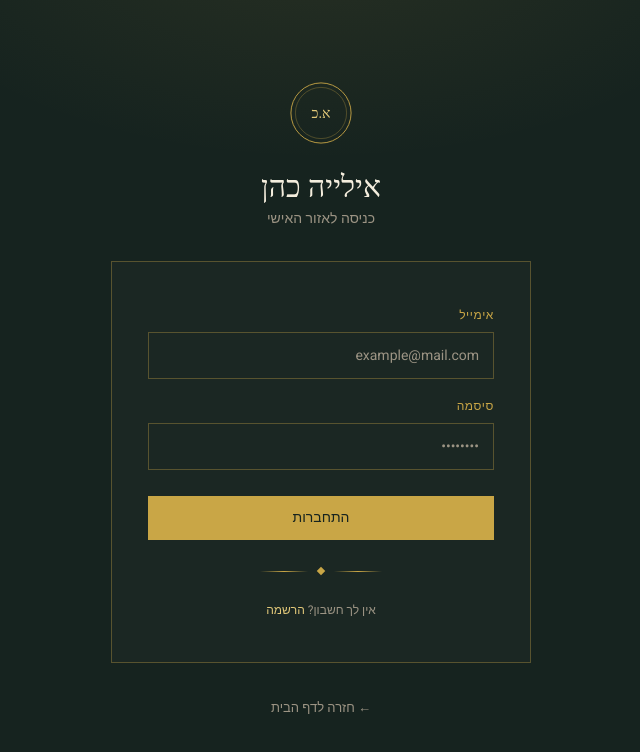
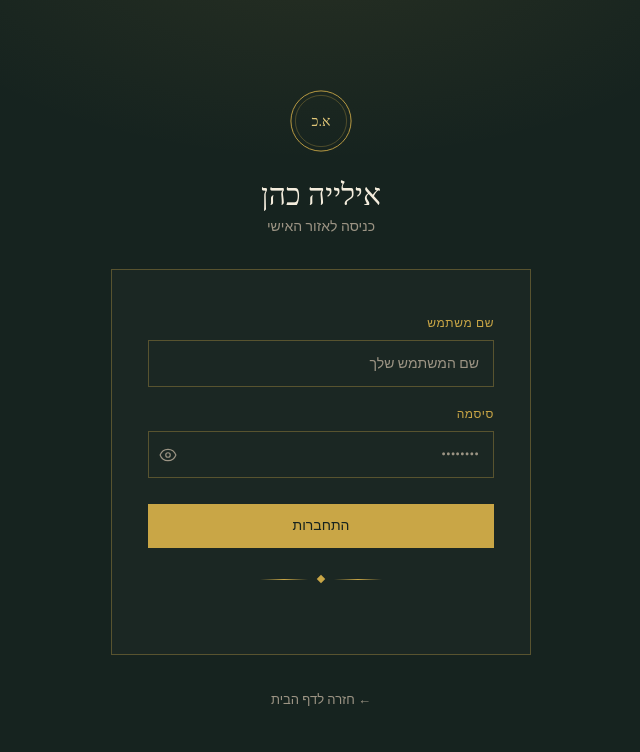
Before and after one commit to ramitaha13/elya_cohn, a React (Vite) app: page /login in a window 1280 px wide. Shown: the top 752 px of the page, without its empty margins (319-959 px from the left). Built offline with nearby package versions, Linux system fonts and the light colour scheme; a web font is replaced by a local one.

Commit message:
first commit

```diff
--- a/src/component/loginpage.jsx
+++ b/src/component/loginpage.jsx
@@ -1,32 +1,35 @@
 import React, { useState } from "react";
 import { Link, useNavigate } from "react-router-dom";
+import { db } from "../firebase"; // התאם את הנתיב למיקום firebase.js שלך
+import { collection, query, where, getDocs } from "firebase/firestore";
 
 /**
  * דף כניסה (Login) — תואם לעיצוב של דף הנחיתה (Parchment / Ink / Gold)
  * ---------------------------------------------------------------
- * הערות שימוש:
- *  1. הקובץ הזה משתמש ב-react-router-dom (Link, useNavigate).
- *     אם הפרויקט שלך לא משתמש ב-react-router, יש להתקין אותו:
- *        npm install react-router-dom
- *     ולהוסיף route בקובץ ה-App שלך, לדוגמה (v6):
+ * ⚠️ אבטחה — קריאה חשובה:
+ * הדף הזה בודק התחברות ע"י שאילתה ישירה לקולקציית "users" ב-Firestore,
+ * משווה username + password כטקסט גלוי (plain text) כפי שנשמרים שם כיום.
  *
- *        import { BrowserRouter, Routes, Route } from "react-router-dom";
- *        import WriterLandingPage from "./WriterLandingPage";
- *        import LoginPage from "./LoginPage";
+ * כדי שזה יעבוד, חוקי האבטחה (Firestore Rules) של קולקציית "users" חייבים
+ * לאפשר קריאה (read/list) ללא התחברות מוקדמת, לדוגמה:
  *
- *        function App() {
- *          return (
- *            <BrowserRouter>
- *              <Routes>
- *                <Route path="/" element={<WriterLandingPage />} />
- *                <Route path="/login" element={<LoginPage />} />
- *              </Routes>
- *            </BrowserRouter>
- *          );
- *        }
+ *   match /databases/{database}/documents {
+ *     match /users/{userId} {
+ *       allow read: if true;   // נדרש כדי שהשאילתה תעבוד מהדפדפן
+ *       allow write: if false; // חוסם כתיבה חופשית
+ *     }
+ *   }
  *
- *  2. handleSubmit כרגע מדמה התחברות (setTimeout). יש לחבר קריאת API אמיתית
- *     לפי שירות האימות שלך (Firebase Auth, Supabase, JWT לבקאנד משלך וכו').
+ * המשמעות בפועל: כל מי שיודע לפתוח את כלי המפתחים בדפדפן (DevTools) ולשלוח
+ * שאילתת Firestore יכול לקרוא את כל קולקציית ה-users, כולל כל הסיסמאות
+ * בטקסט גלוי. זה מתאים לפרויקט אישי/דמו, אבל לא בטוח לסביבת פרודקשן עם
+ * משתמשים אמיתיים. החלופה הבטוחה היא Firebase Authentication, בה הסיסמאות
+ * לא נשמרות בקולקציה רגילה וגם לא נגישות לקריאה. שמרתי על השיטה הזו לפי
+ * בקשתך המפורשת.
+ *
+ * 1. הקובץ הזה משתמש ב-react-router-dom (Link, useNavigate).
+ *    אם הפרויקט שלך לא משתמש ב-react-router, יש להתקין אותו:
+ *       npm install react-router-dom
  */
 
 const BRAND = {
@@ -54,9 +57,10 @@ function Seal({ size = 72 }) {
 
 export default function LoginPage() {
   const navigate = useNavigate();
-  const [form, setForm] = useState({ email: "", password: "" });
+  const [form, setForm] = useState({ username: "", password: "" });
   const [status, setStatus] = useState("idle"); // idle | sending | error
   const [errorMsg, setErrorMsg] = useState("");
+  const [showPassword, setShowPassword] = useState(false);
 
   const handleChange = (e) => {
     const { name, value } = e.target;
@@ -65,32 +69,47 @@ export default function LoginPage() {
 
   const handleSubmit = async (e) => {
     e.preventDefault();
-    if (!form.email.trim() || !form.password.trim()) {
+    if (!form.username.trim() || !form.password.trim()) {
       setStatus("error");
-      setErrorMsg("נא למלא אימייל וסיסמה.");
+      setErrorMsg("נא למלא שם משתמש וסיסמה.");
       return;
     }
     setStatus("sending");
     setErrorMsg("");
 
-    // TODO: כאן יש לחבר התחברות אמיתית. לדוגמה:
-    // try {
-    //   const res = await fetch("https://your-api.example.com/login", {
-    //     method: "POST",
-    //     headers: { "Content-Type": "application/json" },
-    //     body: JSON.stringify(form),
-    //   });
-    //   if (!res.ok) throw new Error("פרטי התחברות שגויים");
-    //   navigate("/dashboard");
-    // } catch (err) {
-    //   setStatus("error");
-    //   setErrorMsg(err.message);
-    // }
+    try {
+      const usersRef = collection(db, "users");
+      const q = query(
+        usersRef,
+        where("username", "==", form.username.trim()),
+        where("password", "==", form.password),
+      );
+      const snapshot = await getDocs(q);
 
-    setTimeout(() => {
+      if (snapshot.empty) {
+        setStatus("error");
+        setErrorMsg("שם משתמש או סיסמה שגויים.");
+        return;
+      }
+
+      // התחברות הצליחה — שומרים פרטי המשתמש המחובר לשימוש מקומי באפליקציה
+      const userDoc = snapshot.docs[0];
+      const userData = { id: userDoc.id, ...userDoc.data() };
+      delete userData.password; // לא שומרים את הסיסמה עצמה ב-localStorage
+      localStorage.setItem("currentUser", JSON.stringify(userData));
+      // שומרים גם בנפרד את השם, לנוחות שימוש מהיר בדפים אחרים (למשל ברכת "שלום X" בדשבורד)
+      localStorage.setItem(
+        "userName",
+        userData.name || userData.username || "",
+      );
+
       setStatus("idle");
       navigate("/dashboard");
-    }, 700);
+    } catch (err) {
+      console.error("שגיאה בהתחברות:", err);
+      setStatus("error");
+      setErrorMsg("אירעה שגיאה בהתחברות. נסו שוב.");
+    }
   };
 
   return (
@@ -186,6 +205,30 @@ export default function LoginPage() {
           background:rgba(201,166,70,0.05);
         }
 
+        .password-wrap{
+          position:relative;
+        }
+        .password-wrap .form-input{
+          padding-left:42px; /* משאיר מקום לכפתור העין מהצד השמאלי, גם ב-RTL */
+        }
+        .toggle-password{
+          position:absolute;
+          top:0;
+          left:0;
+          height:100%;
+          width:40px;
+          display:flex;
+          align-items:center;
+          justify-content:center;
+          background:none;
+          border:none;
+          color:var(--muted);
+          cursor:pointer;
+          padding:0;
+          transition:color .2s ease;
+        }
+        .toggle-password:hover{ color:var(--gold-soft); }
+
         .btn-fill{
           background:var(--gold);
           color:var(--ink);
@@ -224,18 +267,18 @@ export default function LoginPage() {
         <div className="login-panel">
           <form onSubmit={handleSubmit} noValidate>
             <div className="form-row">
-              <label htmlFor="lg-email" className="form-label">
-                אימייל
+              <label htmlFor="lg-username" className="form-label">
+                שם משתמש
               </label>
               <input
-                id="lg-email"
-                name="email"
-                type="email"
-                value={form.email}
+                id="lg-username"
+                name="username"
+                type="text"
+                value={form.username}
                 onChange={handleChange}
                 className="form-input"
-                placeholder="example@mail.com"
-                autoComplete="email"
+                placeholder="שם המשתמש שלך"
+                autoComplete="username"
               />
             </div>
 
@@ -243,16 +286,54 @@ export default function LoginPage() {
               <label htmlFor="lg-password" className="form-label">
                 סיסמה
               </label>
+              <div className="password-wrap">
                 <input
                   id="lg-password"
                   name="password"
-                type="password"
+                  type={showPassword ? "text" : "password"}
                   value={form.password}
                   onChange={handleChange}
                   className="form-input"
                   placeholder="••••••••"
                   autoComplete="current-password"
                 />
+                <button
+                  type="button"
+                  className="toggle-password"
+                  onClick={() => setShowPassword((v) => !v)}
+                  aria-label={showPassword ? "הסתר סיסמה" : "הצג סיסמה"}
+                  tabIndex={-1}
+                >
+                  {showPassword ? (
+                    <svg width="18" height="18" viewBox="0 0 24 24" fill="none">
+                      <path
+                        d="M3 3l18 18M10.58 10.58a2 2 0 002.83 2.83M9.88 4.6A10.94 10.94 0 0112 4.5c5 0 9 3.5 10.5 7.5-.6 1.6-1.5 3.05-2.65 4.27M6.1 6.1C3.9 7.5 2.2 9.6 1.5 12c1.1 3.1 3.6 5.7 7 6.9a10.9 10.9 0 003.5.6"
+                        stroke="currentColor"
+                        strokeWidth="1.6"
+                        strokeLinecap="round"
+                        strokeLinejoin="round"
+                      />
+                    </svg>
+                  ) : (
+                    <svg width="18" height="18" viewBox="0 0 24 24" fill="none">
+                      <path
+                        d="M1.5 12C3 8 7 4.5 12 4.5S21 8 22.5 12C21 16 17 19.5 12 19.5S3 16 1.5 12z"
+                        stroke="currentColor"
+                        strokeWidth="1.6"
+                        strokeLinecap="round"
+                        strokeLinejoin="round"
+                      />
+                      <circle
+                        cx="12"
+                        cy="12"
+                        r="3"
+                        stroke="currentColor"
+                        strokeWidth="1.6"
+                      />
+                    </svg>
+                  )}
+                </button>
+              </div>
             </div>
 
             {status === "error" && (
@@ -273,13 +354,6 @@ export default function LoginPage() {
             <span className="flourish-diamond" />
             <span className="flourish-line" />
           </div>
-
-          <p className="text-center text-muted text-xs">
-            אין לך חשבון?{" "}
-            <Link to="/signup" className="text-gold-soft hover:underline">
-              הרשמה
-            </Link>
-          </p>
         </div>
 
         <div className="text-center mt-8">
```
Also changed, not shown: src/component/dashboardpage.jsx (+37 -10 lines). Lines whose indentation alone changed are shown as unchanged.
